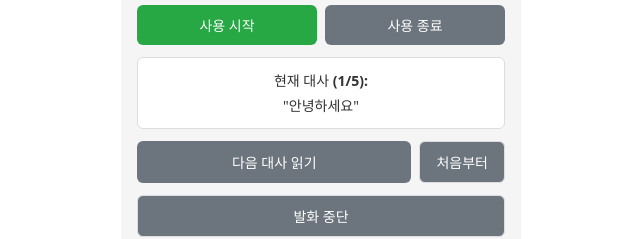
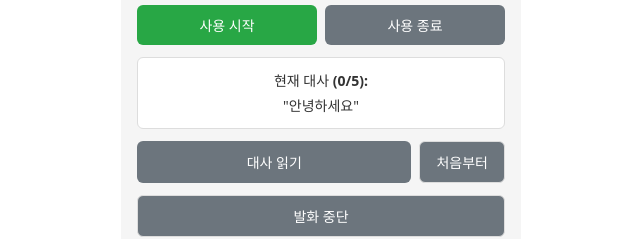
Before and after one commit to luii0415/enspeechpj, a React (Vite) app: page / in a window 1280 px wide. Shown: the part 545-784 px from the top of the page, without its empty margins (339-979 px from the left). Built offline with nearby package versions, Linux system fonts and the light colour scheme; no server answers.

Commit message:
Klleon 대사 읽기 부분 수정 1

```diff
--- a/src/components/klleon/klleon.tsx
+++ b/src/components/klleon/klleon.tsx
@@ -18,7 +18,7 @@ export function Klleon() {
 
   const avatarRef = useRef<HTMLElement & AvatarProps>(null);
 
-  // 컴포넌트 마운트 시 아바타 기본 설정
+  // 컴포넌트 마운트 시 아바타 기본 설정 및 cleanup 등록
   useEffect(() => {
     if (avatarRef.current) {
       avatarRef.current.videoStyle = {
@@ -27,7 +27,20 @@ export function Klleon() {
       };
       avatarRef.current.volume = 100;
     }
-  }, []);
+
+    // 자동 세션 정리: 사용자가 페이지를 떠날 때 SDK 세션을 자동으로 종료하여 메모리 누수 방지
+    return () => {
+      if (isSDKInitialized) {
+        const { KlleonChat } = window;
+        try {
+          KlleonChat.destroy?.();
+          console.log("컴포넌트 언마운트: 세션 정리 완료");
+        } catch (error) {
+          console.error("컴포넌트 언마운트: 세션 정리 실패", error);
+        }
+      }
+    };
+  }, [isSDKInitialized]);
 
   // SDK 시작 함수
   const startSDK = async () => {
@@ -257,7 +270,7 @@ export function Klleon() {
             }}
           >
             <div style={{ fontWeight: "bold", marginBottom: "4px" }}>
-              현재 대사 ({currentEchoIndex + 1}/{echoMessages.length}):
+              현재 대사 ({currentEchoIndex}/{echoMessages.length}):
             </div>
             <div>"{echoMessages[currentEchoIndex] || "없음"}"</div>
           </div>
@@ -296,7 +309,7 @@ export function Klleon() {
                 fontWeight: "bold",
               }}
             >
-              다음 대사 읽기
+              대사 읽기
             </button>
             <button
               onClick={resetEchoIndex}
```
